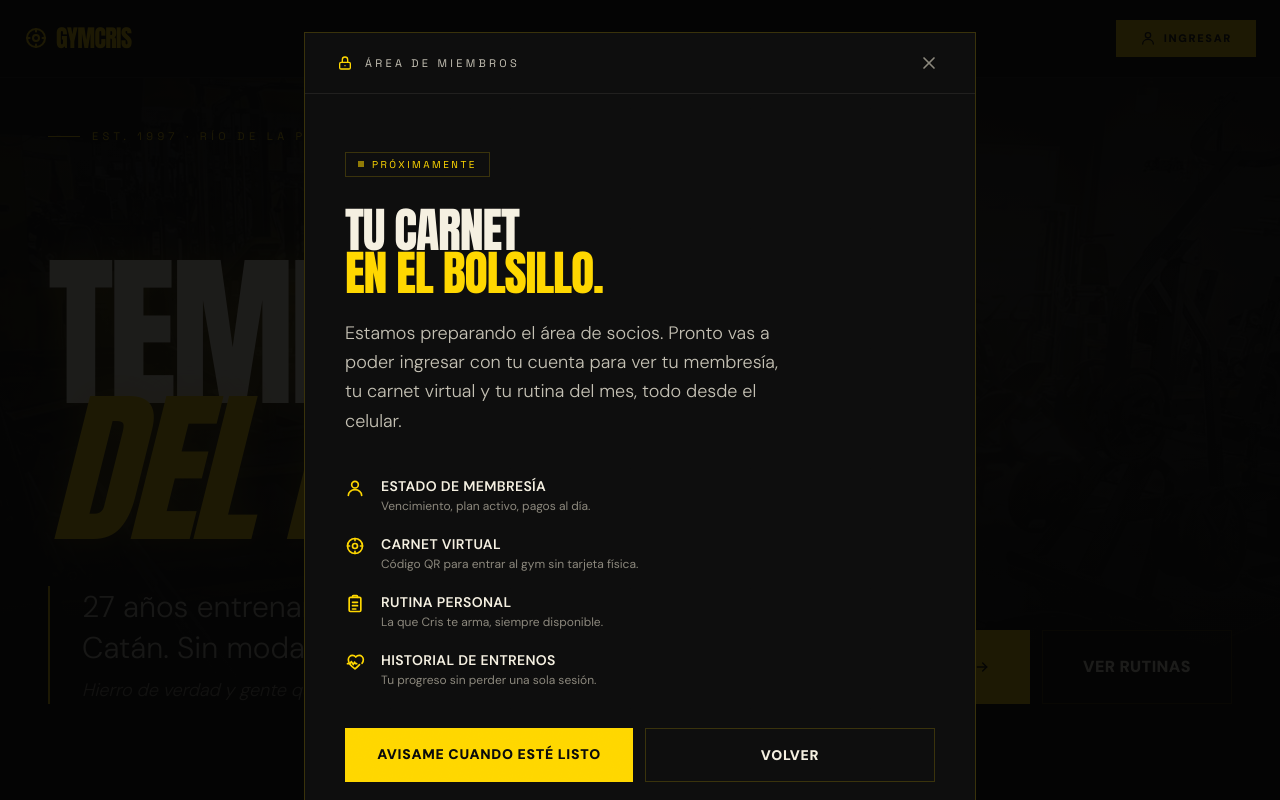
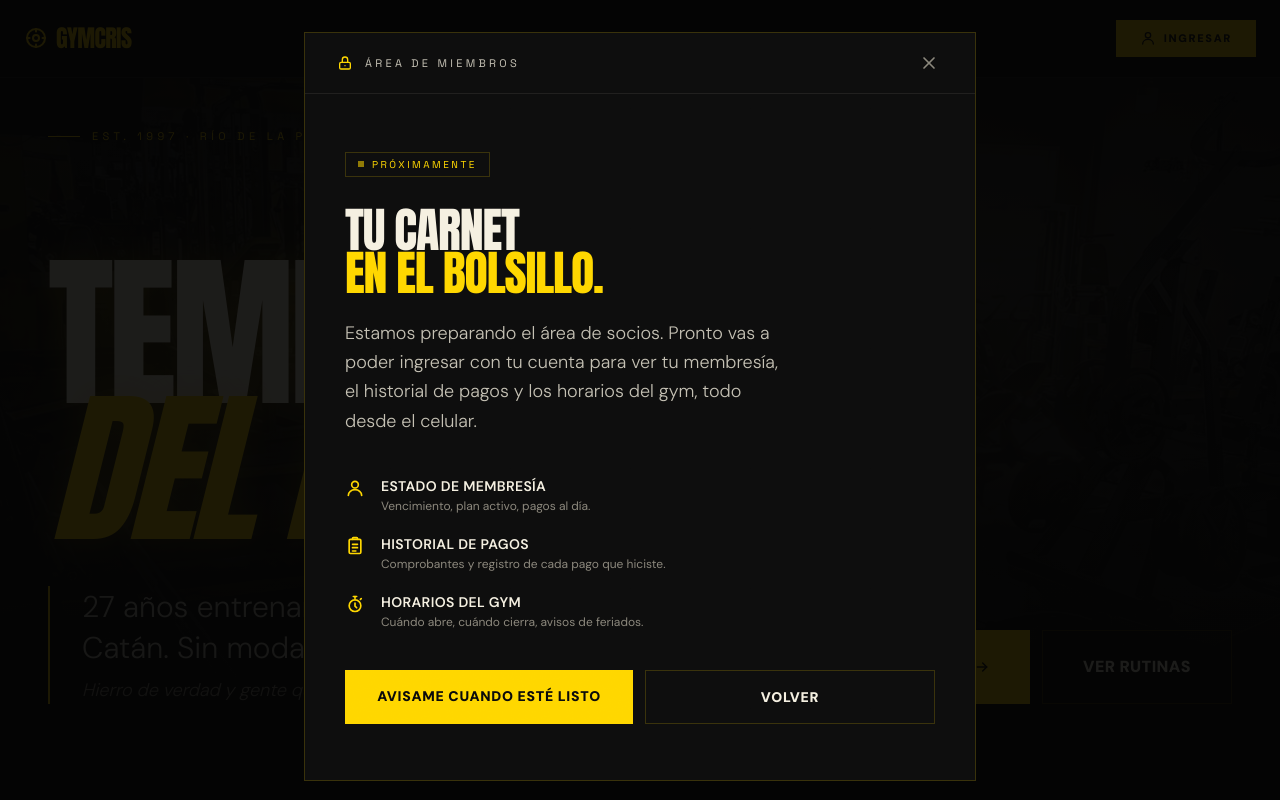
Before and after one commit to JonBog/GymCrisWeb, a Next.js app: page / in a window 1280 px wide. Both pictures are taken after a click on the button "INGRESAR". Shown: the top 800 px of the page. Built offline with nearby package versions, Linux system fonts and the light colour scheme.

Commit message:
feat(modal): actualizar features del area de socios (membresia, pagos, horarios)

```diff
--- a/src/components/LoginTeaserModal.tsx
+++ b/src/components/LoginTeaserModal.tsx
@@ -1,7 +1,7 @@
 "use client";
 
 import { useEffect, useRef } from "react";
-import { Close, Lock, User, IWFPlate, Clipboard, HeartPulse } from "./icons/GymIcons";
+import { Close, Lock, User, Clipboard, Chronometer } from "./icons/GymIcons";
 
 type Props = {
   open: boolean;
@@ -84,8 +84,8 @@ export function LoginTeaserModal({ open, onClose }: Props) {
 
           <p className="text-gym-text-secondary text-base md:text-lg font-light leading-relaxed max-w-md mb-10">
             Estamos preparando el área de socios. Pronto vas a poder ingresar
-            con tu cuenta para ver tu membresía, tu carnet virtual y tu rutina
-            del mes, todo desde el celular.
+            con tu cuenta para ver tu membresía, el historial de pagos y los
+            horarios del gym, todo desde el celular.
           </p>
 
           {/* Feature list — blueprint icons, no containers */}
@@ -102,35 +102,24 @@ export function LoginTeaserModal({ open, onClose }: Props) {
               </div>
             </li>
             <li className="flex items-start gap-4">
-              <IWFPlate className="w-5 h-5 text-gym-gold mt-0.5 shrink-0" />
+              <Clipboard className="w-5 h-5 text-gym-gold mt-0.5 shrink-0" />
               <div>
                 <p className="text-sm font-semibold uppercase tracking-wide text-gym-chalk">
-                  Carnet virtual
+                  Historial de pagos
                 </p>
                 <p className="text-xs text-gym-text-tertiary mt-0.5">
-                  Código QR para entrar al gym sin tarjeta física.
+                  Comprobantes y registro de cada pago que hiciste.
                 </p>
               </div>
             </li>
             <li className="flex items-start gap-4">
-              <Clipboard className="w-5 h-5 text-gym-gold mt-0.5 shrink-0" />
+              <Chronometer className="w-5 h-5 text-gym-gold mt-0.5 shrink-0" />
               <div>
                 <p className="text-sm font-semibold uppercase tracking-wide text-gym-chalk">
-                  Rutina personal
+                  Horarios del gym
                 </p>
                 <p className="text-xs text-gym-text-tertiary mt-0.5">
-                  La que Cris te arma, siempre disponible.
-                </p>
-              </div>
-            </li>
-            <li className="flex items-start gap-4">
-              <HeartPulse className="w-5 h-5 text-gym-gold mt-0.5 shrink-0" />
-              <div>
-                <p className="text-sm font-semibold uppercase tracking-wide text-gym-chalk">
-                  Historial de entrenos
-                </p>
-                <p className="text-xs text-gym-text-tertiary mt-0.5">
-                  Tu progreso sin perder una sola sesión.
+                  Cuándo abre, cuándo cierra, avisos de feriados.
                 </p>
               </div>
             </li>
```
